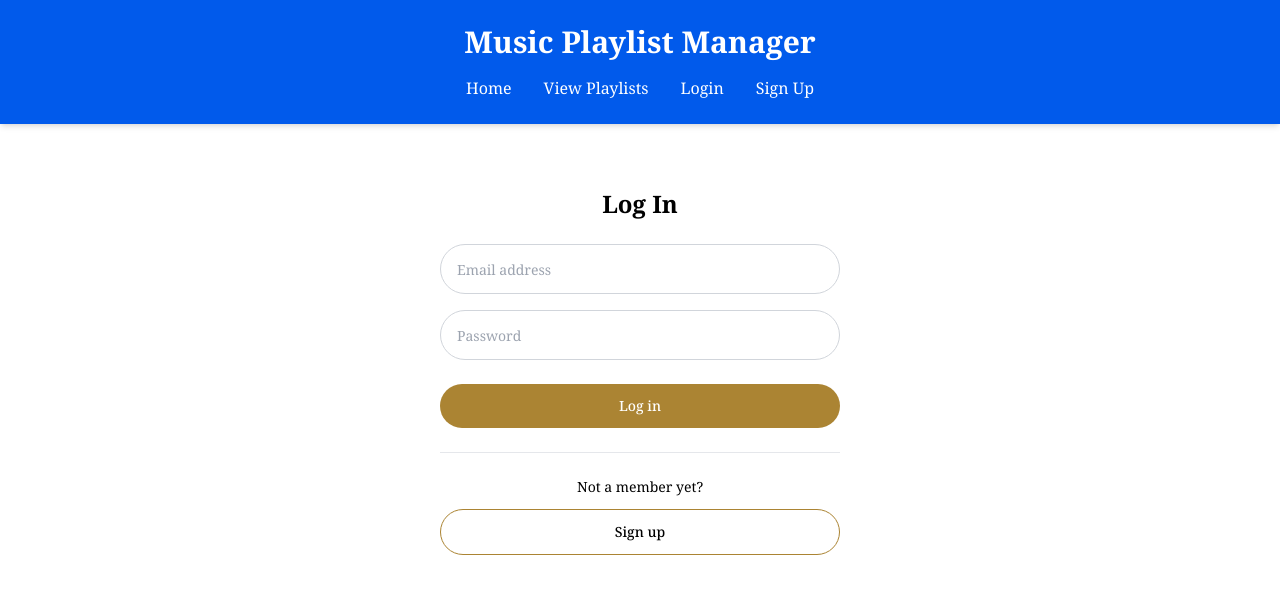
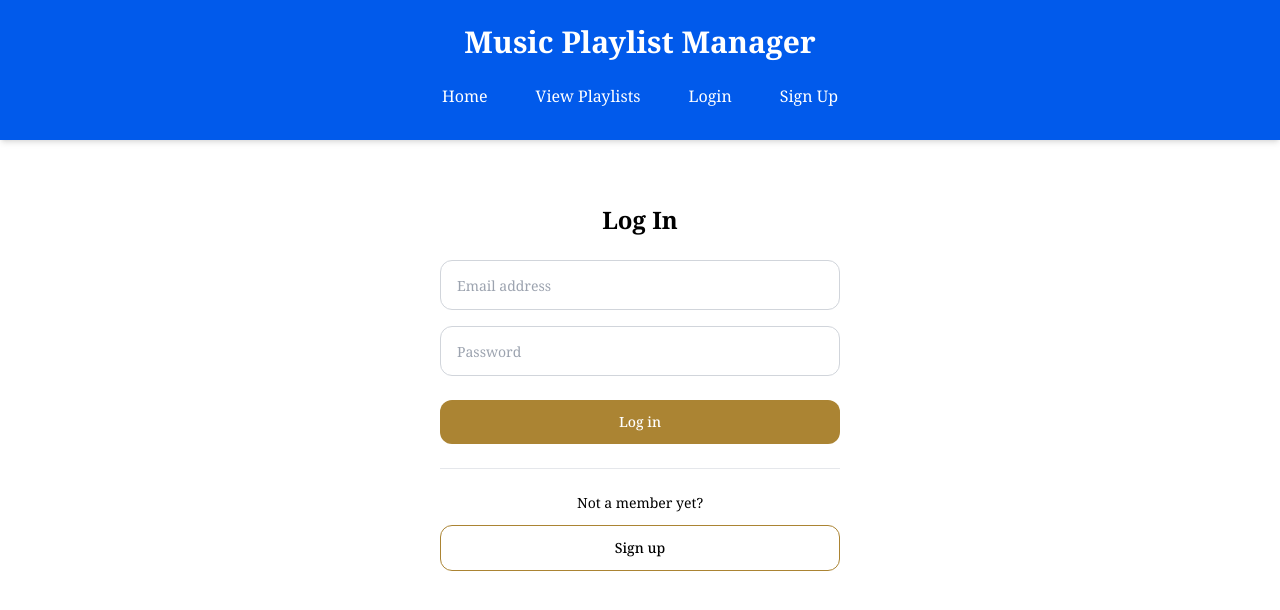
Before and after one commit to joy935/musicmanag, a Next.js app: page /login in a window 1280 px wide. Shown: the top 610 px of the page. Built offline with nearby package versions, Linux system fonts and the light colour scheme; no server answers.

Commit message:
adjusted style

```diff
--- a/src/app/components/ui/Header.tsx
+++ b/src/app/components/ui/Header.tsx
@@ -3,6 +3,7 @@
 import { User, onAuthStateChanged, signOut } from "firebase/auth";
 import { auth } from "../../lib/firebase";
 import { useEffect, useState } from "react";
+import Link from "next/link";
 
 export default function Header() {
     const [user, setUser] = useState<User | null>(null);
@@ -21,23 +22,23 @@ export default function Header() {
                 Music Playlist Manager
             </h1>
             <nav className="flex justify-center mt-4">
-                <a href="/" className="text-white mx-4 hover:text-gray-200">Home</a>
-                <a href="/my-playlists" className="text-white mx-4 hover:text-gray-200">View Playlists</a>
+                <Link href="/" className="text-white mx-4 rounded-xl p-2 hover:bg-brown">Home</Link>
+                <Link href="/my-playlists" className="text-white mx-4 rounded-xl p-2 hover:bg-brown">View Playlists</Link>
 
                 {/* check if the user is logged in to display either the logout link or the login and sign up links */}
                 {!user ? (
                     <>
-                        <a href="/login" className="text-white mx-4 hover:text-gray-200">Login</a>
-                        <a href="/signup" className="text-white mx-4 hover:text-gray-200">Sign Up</a>
+                        <Link href="/login" className="text-white rounded-xl mx-4 p-2 hover:bg-brown">Login</Link>
+                        <Link href="/signup" className="text-white rounded-xl mx-4 p-2 hover:bg-brown">Sign Up</Link>
                     </>
                 ) : (
-                    <a onClick={() =>
+                    <button onClick={() =>
                             signOut(auth)
                             .then(() => console.log("User signed out"))
                             .catch((error) => console.error("Error signing out: ", error))}
-                        className="text-white mx-4 hover:text-gray-200">
+                        className="text-white rounded-xl mx-4 p-2 hover:bg-brown">
                         Logout
-                    </a>
+                    </button>
                 )}
             </nav>
         </header>
--- a/src/app/components/ui/Login.tsx
+++ b/src/app/components/ui/Login.tsx
@@ -56,11 +56,11 @@ export default function Login() {
                         {loading && <p>Loading...</p>}
 
                         <div className="space-y-4">
-                            <div className="border border-gray-300 rounded-full px-4 py-3">
+                            <div className="border border-gray-300 rounded-xl px-4 py-3">
                                 <input className="w-full bg-transparent outline-none text-sm" id="email" type="email" name="email" placeholder="Email address" required
                                 value={email} onChange={(e) => setEmail(e.target.value)}/>
                             </div>
-                            <div className="border border-gray-300 rounded-full px-4 py-3">
+                            <div className="border border-gray-300 rounded-xl px-4 py-3">
                                 <input className="w-full bg-transparent outline-none text-sm" id="password" type="password" name="password" placeholder="Password" minLength={6} required
                                 value={password} onChange={(e) => setPassword(e.target.value)}/>
                             </div>
@@ -69,7 +69,7 @@ export default function Login() {
                         <input type="hidden" name="redirectTo" value={callbackUrl} />
 
                         <div className="flex justify-center">
-                            <button type="submit" className="w-full px-6 py-3 bg-brown text-white font-medium text-sm rounded-full hover:bg-orange transition duration-200">
+                            <button type="submit" className="w-full px-6 py-3 bg-brown text-white font-medium text-sm rounded-xl hover:bg-orange transition duration-200">
                             Log in</button>
                         </div>
 
@@ -78,7 +78,7 @@ export default function Login() {
                         <div className="text-center">
                             <p className="text-sm mb-3">Not a member yet?</p>
                             <Link href="/signup">
-                                <button type="button" className="w-full px-6 py-3 border border-brown text-black font-medium text-sm rounded-full hover:bg-brown transition duration-200">
+                                <button type="button" className="w-full px-6 py-3 border border-brown text-black font-medium text-sm rounded-xl hover:bg-brown transition duration-200">
                                 Sign up</button>
                             </Link>
                         </div>
--- a/src/app/my-playlists/[id]/page.tsx
+++ b/src/app/my-playlists/[id]/page.tsx
@@ -91,7 +91,7 @@ export default function MyPlaylist() {
 
     return (
         <main className="min-h-screen bg-background flex flex-col items-center px-4">
-            <div className="w-full max-w-md space-y-6">
+            <div className="mb-4 w-full max-w-md space-y-6">
 
                 {loading && <p>Loading...</p>}
                 {error && <p className="text-red-500">{error}</p>}
@@ -117,7 +117,7 @@ export default function MyPlaylist() {
                             <p className="text-sm text-gray-500">Album: {song.album}</p>
                             <p className="text-sm text-gray-400">Released: {song.releaseYear}</p>
                             {/* Remove a song from the playlist */}
-                            <button className="mt-2 bg-blue text-white px-4 py-2 rounded-full hover:bg-brown"
+                            <button className="mt-2 bg-blue text-white px-4 py-2 rounded-xl hover:bg-brown"
                             onClick={() => removeSong(song.id)}>
                                 Remove
                             </button>
@@ -128,7 +128,7 @@ export default function MyPlaylist() {
                 </div>
 
                 {/* Add Songs Button */}
-                <button className="mt-6 bg-orange text-white px-4 py-2 rounded-full hover:bg-brown"
+                <button className="mt-6 bg-orange text-white px-4 py-2 rounded-xl hover:bg-brown"
                 onClick={() => router.push(`/playlists/${playlistId}`)}>
                     Add Songs
                 </button>
--- a/src/app/my-playlists/page.tsx
+++ b/src/app/my-playlists/page.tsx
@@ -99,12 +99,12 @@ export default function MyPlaylists() {
                     <div key={playlist.id} className="bg-white shadow-md rounded-lg p-4 mb-4 w-full max-w-md">
                         <h2 className="text-xl font-semibold">{playlist.playlist}</h2>
                         <p>{playlist.description}</p>
-                        <button className="mt-4 border border-blue text-black px-4 py-2 mr-2 rounded-full hover:bg-blue transition duration-200"
+                        <button className="mt-4 border border-blue text-black px-4 py-2 mr-2 rounded-xl hover:bg-blue transition duration-200"
                         onClick={() => handleDelete(playlist.id)}>
                             Delete Playlist
                         </button>
                         <button
-                            className="mt-4 bg-blue text-white px-4 py-2 rounded-full hover:bg-brown transition duration-200"
+                            className="mt-4 bg-blue text-white px-4 py-2 rounded-xl hover:bg-brown transition duration-200"
                             onClick={() => router.push(`/my-playlists/${playlist.id}`)}>
                             View Playlist
                         </button>
--- a/src/app/page.tsx
+++ b/src/app/page.tsx
@@ -18,7 +18,7 @@ export default function Home() {
       <main className="min-h-screen bg-background flex flex-col items-center px-4">
       <div className="w-full max-w-md space-y-6">
         <Link href="/playlists" className="block">
-          <button className="w-full px-5 py-4 rounded-full bg-blue text-white text-lg font-semibold shadow-md hover:bg-orange transition duration-200">
+          <button className="w-full px-5 py-4 rounded-xl bg-blue text-white text-lg font-semibold shadow-md hover:bg-orange transition duration-200">
           Create a playlist</button>
         </Link>
       </div>
--- a/src/app/playlists/page.tsx
+++ b/src/app/playlists/page.tsx
@@ -83,13 +83,13 @@ export default function Playlist() {
             <form onSubmit={handleSubmit} className="w-full max-w-md space-y-6">
                 <div className="w-full max-w-md space-y-6">
                     <h1 className="text-2xl font-semibold text-center">Create a Playlist</h1>
-                    <input className="w-full px-5 py-4 rounded-full border border-gray-300 shadow-sm focus:outline-none focus:ring-2 focus:ring-blue focus:border-transparent placeholder-gray-400 text-lg" id="playlist" type="text" name="playlist" placeholder="Playlist Name" value={playlist} required
+                    <input className="w-full px-5 py-4 rounded-xl border border-gray-300 shadow-sm focus:outline-none focus:ring-2 focus:ring-blue focus:border-transparent placeholder-gray-400 text-lg" id="playlist" type="text" name="playlist" placeholder="Playlist Name" value={playlist} required
                     onChange={(e) => setPlaylist(e.target.value)}/>
 
-                    <input className="w-full px-5 py-4 rounded-full border border-gray-300 shadow-sm focus:outline-none focus:ring-2 focus:ring-blue focus:border-transparent placeholder-gray-400 text-lg" id="description" type="text" name="description" placeholder="Description" value={description}
+                    <input className="w-full px-5 py-4 rounded-xl border border-gray-300 shadow-sm focus:outline-none focus:ring-2 focus:ring-blue focus:border-transparent placeholder-gray-400 text-lg" id="description" type="text" name="description" placeholder="Description" value={description}
                     onChange={(e) => setDescription(e.target.value)}/>
 
-                    <button className="w-full px-5 py-4 rounded-full bg-blue text-white text-lg font-semibold shadow-md hover:bg-orange transition duration-200">
+                    <button className="w-full px-5 py-4 rounded-xl bg-blue text-white text-lg font-semibold shadow-md hover:bg-orange transition duration-200">
                         Create Playlist
                         { loading && <span className="ml-2 spinner-border spinner-border-sm" role="status" aria-hidden="true"></span> }
                     </button>
--- a/src/app/signup/page.tsx
+++ b/src/app/signup/page.tsx
@@ -59,15 +59,15 @@ export default function Signup() {
                     <h1 className="text-2xl font-bold text-center">Create Your Account</h1>
 
                     <div className="space-y-4">
-                        <div className="border border-gray-300 rounded-full px-4 py-3">
+                        <div className="border border-gray-300 rounded-xl px-4 py-3">
                             <input className="w-full bg-transparent outline-none text-sm" id="username" type="text" name="username" placeholder="Username" required
                             value={username} onChange={(e) => setUsername(e.target.value)}/>
                         </div>
-                        <div className="border border-gray-300 rounded-full px-4 py-3">
+                        <div className="border border-gray-300 rounded-xl px-4 py-3">
                             <input className="w-full bg-transparent outline-none text-sm" id="email" type="email" name="email" placeholder="Email address" required
                             value={email} onChange={(e) => setEmail(e.target.value)}/>
                         </div>
-                        <div className="border border-gray-300 rounded-full px-4 py-3">
+                        <div className="border border-gray-300 rounded-xl px-4 py-3">
                             <input className="w-full bg-transparent outline-none text-sm" id="password" type="password" name="password" placeholder="Password" minLength={6} required
                             value={password} onChange={(e) => setPassword(e.target.value)}/>
                         </div>
```
